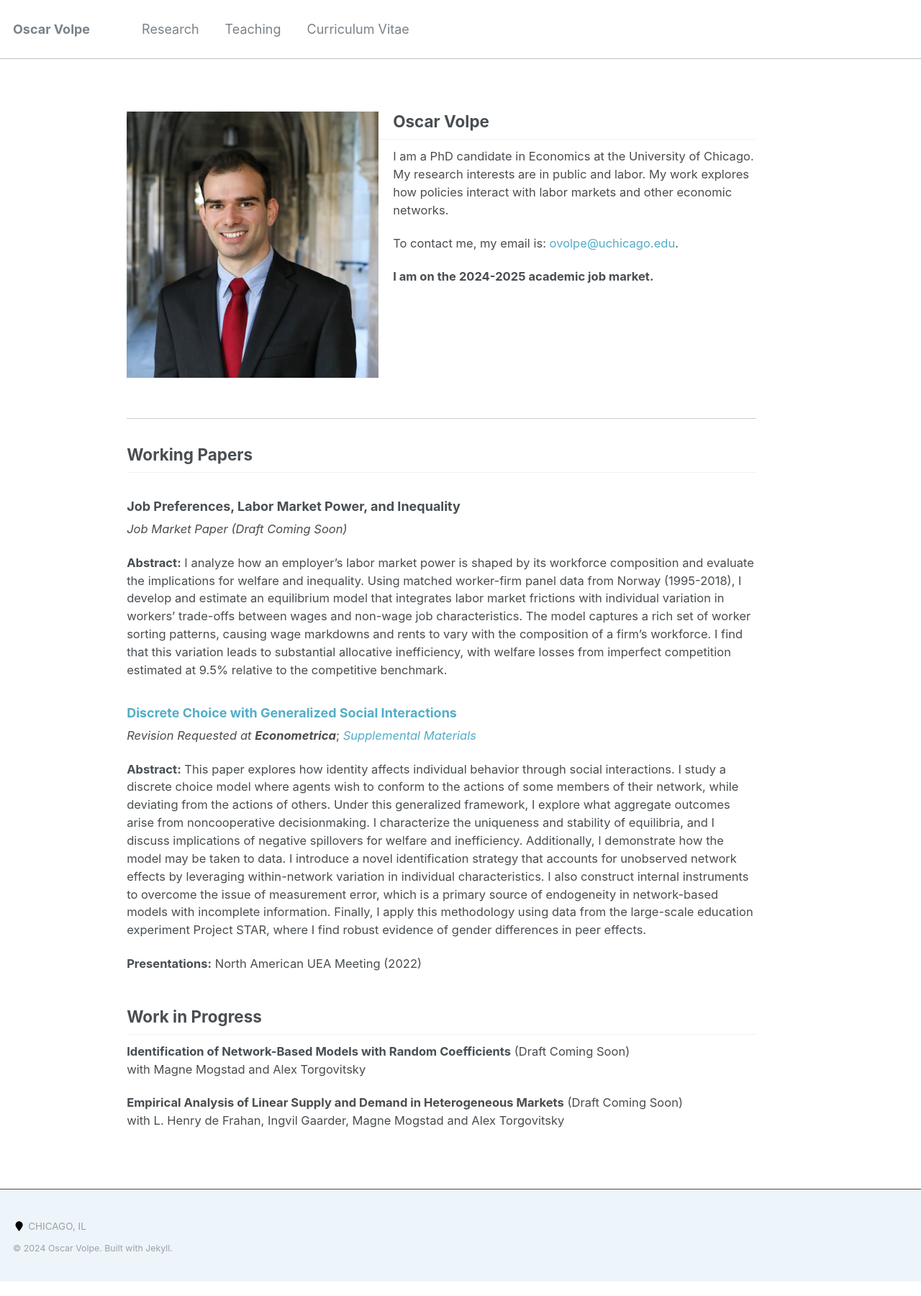
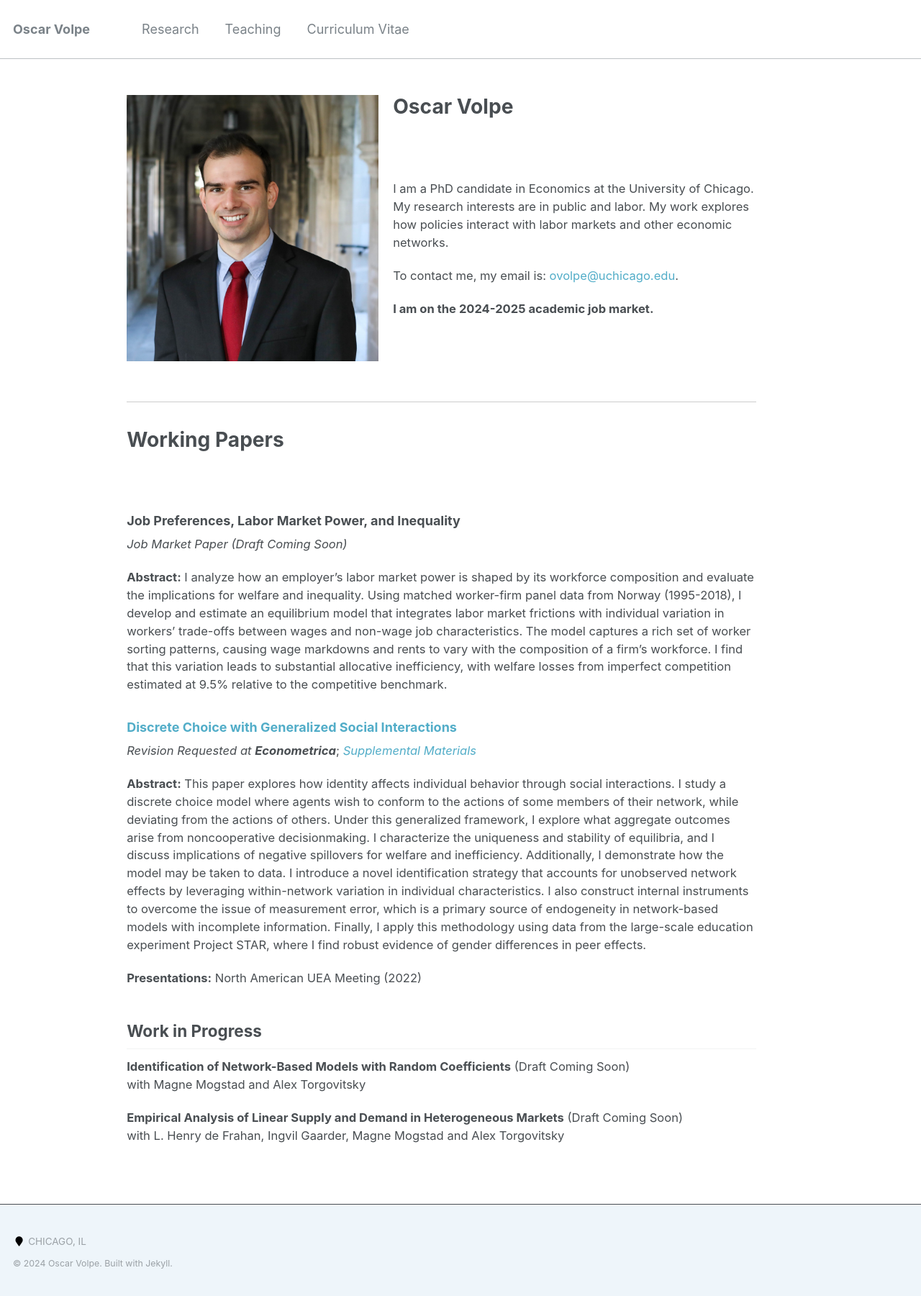
Before and after one commit to ovolpe/ovolpe.github.io, a Jekyll site: the page built from _pages/about.md, in a window 1280 px wide. Shown: the whole page at 72% size. Built offline with Jekyll 4.4.1, drawn with Linux system fonts in a browser that asks for light colours.

Commit message:
Update about.md

```diff
--- a/_pages/about.md
+++ b/_pages/about.md
@@ -8,7 +8,13 @@ redirect_from:
   - /about.html
 ---
 
-## Oscar Volpe<img class="img-responsive" style="float: left; margin: 0px 20px 20px 0px;" src="/files/headshot.jpg" width="350"><br>
+<style>
+h1, h2, h3 {
+    margin-bottom: 0.5em; /* Adjust this value as needed */
+}
+</style>
+
+# Oscar Volpe<img class="img-responsive" style="float: left; margin: 0px 20px 20px 0px;" src="/files/headshot.jpg" width="350"><br>
 I am a PhD candidate in Economics at the University of Chicago. My research interests are in public and labor. My work explores how policies interact with labor markets and other economic networks.
 
 To contact me, my email is: <a href="mailto:ovolpe@uchicago.edu">ovolpe@uchicago.edu</a>.
@@ -19,7 +25,7 @@ To contact me, my email is: <a href="mailto:ovolpe@uchicago.edu">ovolpe@uchicago
 
 <hr style="margin: 2em 0; border: none; border-top: 1px solid #ccc;">
 
-## Working Papers
+# Working Papers
 ### **Job Preferences, Labor Market Power, and Inequality**
 _Job Market Paper (Draft Coming Soon)_ <br>
 
```
